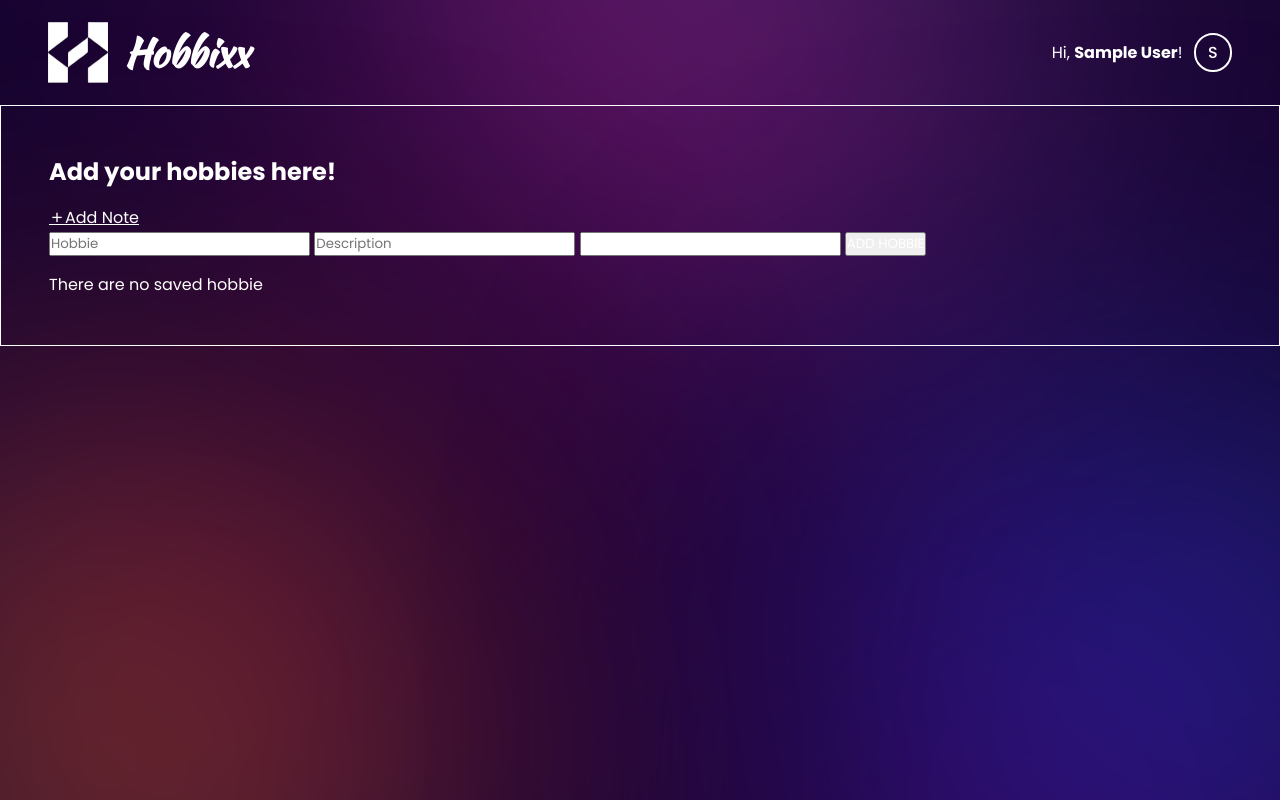
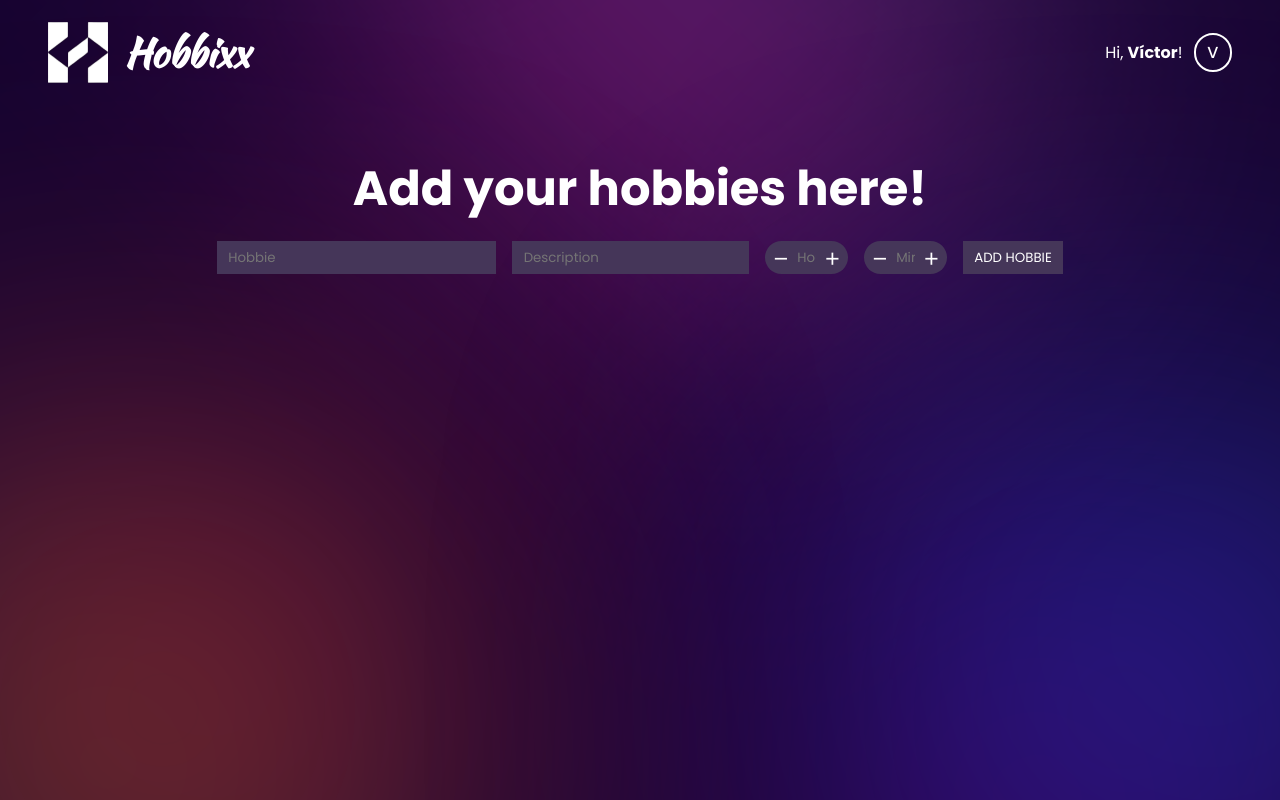
Before and after one commit to Victorpg17/Hobixx, a Flask app: page /home in a window 1280 px wide. Run offline with Flask 3, Linux system fonts and the light colour scheme; the visitor is signed in with stand-in values (Sample User, id 1); data that the repository does not hold is empty; some libraries are stand-ins or nearby versions.

Commit message:
Prototipo 1.4

```diff
--- a/app.py
+++ b/app.py
@@ -8,11 +8,13 @@ app = Flask(__name__)
 app.secret_key = '12345'
 bcrypt = Bcrypt(app)
 
+# LOGIN/REGISTER FORMS PAGE
 @app.route('/', methods=['GET', 'POST'])
 def index():
     if request.method == 'POST':
         action = request.form['action']
 
+        # REGISTER FORM
         if action == 'register':
             name = request.form['name']
             email = request.form['email']
@@ -20,14 +22,17 @@ def index():
 
             hashed_pw = bcrypt.generate_password_hash(password).decode('utf-8')
 
+            # ADD USER IN THE DATABASE
             user = User(name, email, hashed_pw)
-            resultado = insertUser(user)
+            newUser = insertUser(user)
 
-            if resultado == 'existe':
+            # CHECK IF IT EXISTS
+            if newUser == 'exists':
                 return render_template('index.html', mensaje="Este correo ya está registrado")
             else:
                 return render_template('index.html', mensaje="Registro exitoso. Ahora inicia sesión.")
 
+        # LOGIN FORM
         elif action == 'login':
             email = request.form['email']
             password_in = request.form['password']
@@ -57,7 +62,7 @@ def home():
     return render_template('home.html', hobbies=hobbies, username=session['username'])
 
 @app.route('/hobbies')
-def add_hobbie():
+def addHobbie():
     name = request.form['hobbie']
     info = request.form['info']
     percentage = request.form['percentage']
@@ -68,5 +73,10 @@ def add_hobbie():
 
         insertHobbie(hobbie)
 
+@app.route('/signOut')
+def signOut():
+    session.clear()
+    return redirect(url_for('index'))
+
 if __name__ == '__main__':
     app.run(debug=True)
--- a/hobbie.py
+++ b/hobbie.py
@@ -1,16 +1,16 @@
 from model import dbConnection
 
 class Hobbie():
-    def __init__(self, user_id, name, info, percentage):
+    def __init__(self, user_id, hobbie, info, percentage):
         self.user_id = user_id
-        self.name = name
+        self.hobbie = hobbie
         self.info = info
         self.percentage = percentage
 
     def toDBCollection(self):
         return {
             'user_id': self.user_id,
-            'name': self.name,
+            'hobbie': self.hobbie,
             'information': self.info,
             'percentage': self.percentage
         }
--- a/static/css/home-style.css
+++ b/static/css/home-style.css
@@ -76,7 +76,6 @@ body{
     justify-content: space-between;
     align-items: center;
     padding: 1.4rem 3rem;
-    /* border: 1px solid; */
 }
 
 .container .info .logo{
@@ -135,11 +134,10 @@ body{
     transition: .1s ease-in-out;
     z-index: -1;
     overflow: hidden;
-    /* border: 1px solid red; */
 }
 
 .container .info .right-menu .dropdown-menu a{
-    display: flex;
+    display: none;
     align-items: center;
     gap: .5rem;
     padding: .5rem;
@@ -154,9 +152,92 @@ body{
 .container .content{
     display: flex;
     flex-direction: column;
+    align-items: center;
     gap: 1rem;
     padding: 3rem;
-    border: 1px solid;
+}
+
+.container .content h2{
+    font-size: 3em;
+}
+
+.container .content .add-hobbie{
+    width: 100%;
+}
+
+.container .content .add-hobbie form{
+    display: flex;
+    justify-content: center;
+    align-items: center;
+    gap: 1rem;
+}
+
+.container .content .add-hobbie form input{
+    background-color: #453659;
+    padding: .4rem .7rem;
+    border: none;
+    outline: none;
+}
+
+.container .content .add-hobbie form input::placeholder{
+    user-select: none;
+}
+
+.container .content .add-hobbie form input[name="info"]{
+    width: 20%;
+}
+
+.container .content .add-hobbie form .input-number{
+    display: flex;
+    justify-content: center;
+    align-items: center;
+    position: relative;
+    width: 7%;
+}
+
+.container .content .add-hobbie form .input-number i{
+    display: flex;
+    justify-content: center;
+    align-items: center;
+    position: absolute;
+    top: 50%;
+    transform: translateY(-50%);
+    width: 25px;
+    height: 25px;
+    font-size: 1.3em;
+    border-radius: 50%;
+    cursor: pointer;
+    transition: .3s;
+    z-index: 2;
+}
+
+.container .content .add-hobbie form .input-number i.increment{
+    right: .2rem;
+}
+
+.container .content .add-hobbie form .input-number i.decrement{
+    left: .2rem;
+}
+
+.container .content .add-hobbie form .input-number i:hover{
+    background-color: #6e5c86;
+}
+
+.container .content .add-hobbie form .input-number i:active{
+    background-color: #524365;
+}
+
+.container .content .add-hobbie form .input-number input{
+    width: 100%;
+    padding: .4rem 2rem;
+    text-align: center;
+    border-radius: 20px;
+}
+
+.container .content .add-hobbie form input[type="number"]::-webkit-inner-spin-button,
+.container .content .add-hobbie form input[type="number"]::-webkit-outer-spin-button{
+    -webkit-appearance: none;
+    margin: 0;
 }
 
 /* CLASS DISPLAYED ACTIVE */
@@ -165,3 +246,22 @@ body{
     opacity: 1;
     z-index: 1;
 }
+
+.container .info .right-menu .dropdown-menu.displayed a{
+    display: flex;
+}
+
+/* ANIMATIONS */
+/* Vibrate animation  */
+.vibrate {
+  animation: vibrate 0.3s ease;
+}
+
+@keyframes vibrate {
+  0% { transform: translateX(0); }
+  20% { transform: translateX(-3px); }
+  40% { transform: translateX(3px); }
+  60% { transform: translateX(-2px); }
+  80% { transform: translateX(2px); }
+  100% { transform: translateX(0); }
+}
--- a/templates/home.html
+++ b/templates/home.html
@@ -35,16 +35,16 @@
 
             <div class="right-menu">
                 <div class="user">
-                    <p> Hi, <b>{{ username }}</b>!</p>
-                     <!-- <p>Hi, <b>Víctor</b>!</p> -->
+                    <!-- <p> Hi, <b>{{ username }}</b>!</p> -->
+                     <p>Hi, <b>Víctor</b>!</p>
                     <div class="icon">
-                        <span id="firstLetter"> {{ username[0] }} </span>
-                         <!-- <span id="firstLetter">Víctor</span> -->
+                        <!-- <span id="firstLetter"> {{ username[0] }} </span> -->
+                         <span id="firstLetter">V</span>
                     </div>
                 </div>
 
                 <div class="dropdown-menu">
-                    <a href="/signOut" class="option">
+                    <a href="{{ url_for('signOut') }}" class="option">
                         <p>Sign Out</p>
                         <i class="fa-solid fa-arrow-right-from-bracket"></i>
                     </a>
@@ -56,16 +56,24 @@
             <h2>Add your hobbies here!</h2>
 
             <div class="add-hobbie">
-                <a href="" id="add"><i class="ri-add-line"></i>Add Note</a>
-                <form action="/hobbies" method="post" class="box_hobbie">
-                    <input type="text" name="name" id="text" placeholder="Hobbie" required>
+                <form action="/hobbies" method="post" class="box-hobbie">
+                    <input type="text" name="hobbie" id="text" placeholder="Hobbie" required>
                     <input type="text" name="info" id="description" placeholder="Description" required>
-                    <input type="number" name="" id="">
+                    <div class="input-number">
+                        <i class="ri-subtract-line decrement"></i>
+                        <input type="number" name="hours" id="" placeholder="Hours" max="12" min="0" required>
+                        <i class="ri-add-line increment"></i>
+                    </div>
+                    <div class="input-number">
+                        <i class="ri-subtract-line decrement"></i>
+                        <input type="number" name="minutes" id="" placeholder="Minutes" max="59" min="0">
+                        <i class="ri-add-line increment"></i>
+                    </div>
                     <input type="submit" value="ADD HOBBIE">
                 </form>
             </div>
 
-            <div class="hobbies">
+            <!-- <div class="hobbies">
                 {% if hobbies %}
                     {% for hobbie in hobbies %}
                         <div class="hobbie">
@@ -83,7 +91,7 @@
                 {% else %}
                     <p>There are no saved hobbie</p>
                 {% endif %}
-            </div>
+            </div> -->
         </div>
     </div>
 
```
Also changed, not shown: static/js/home-script.js (+87 -0 lines).
